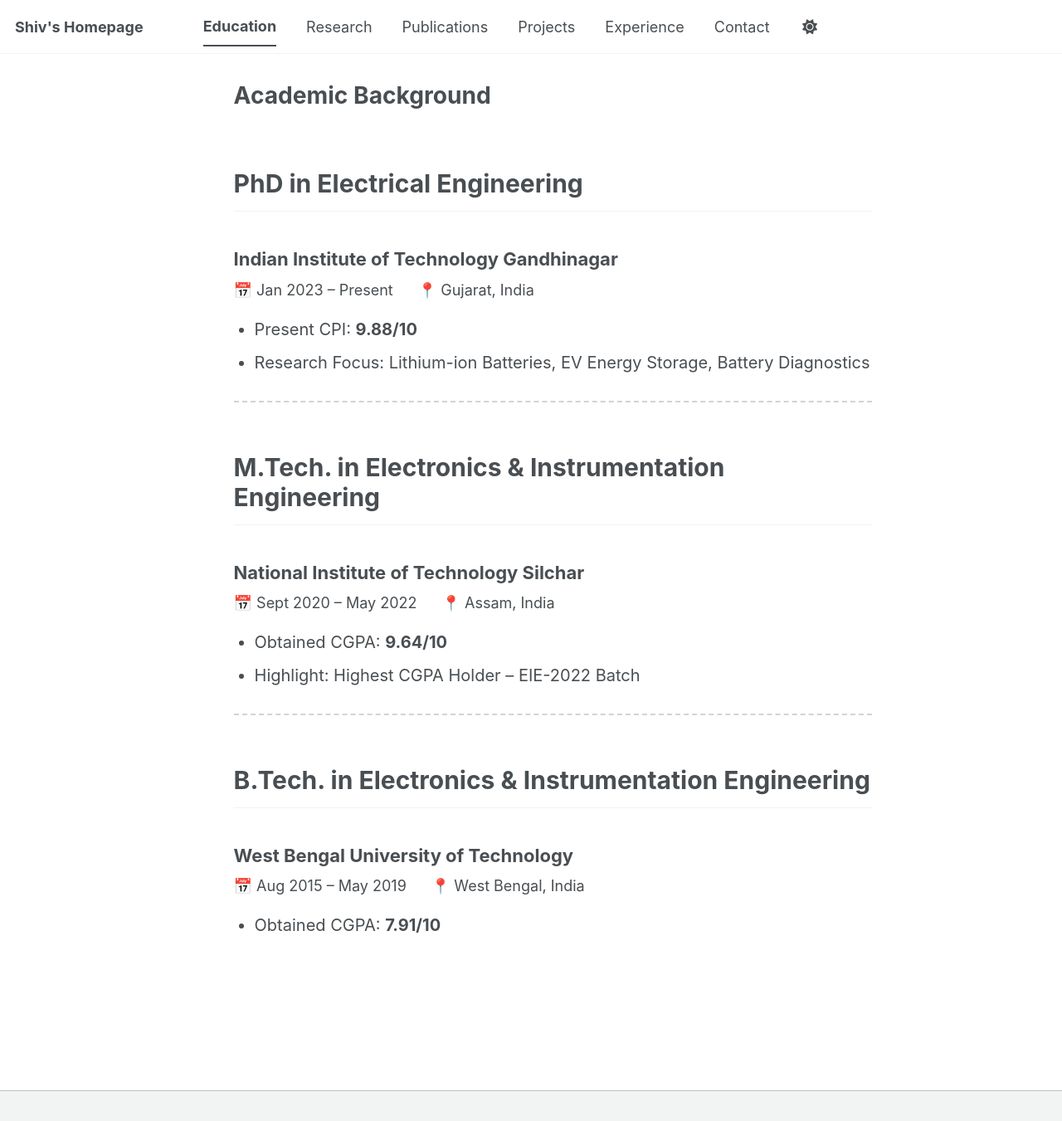
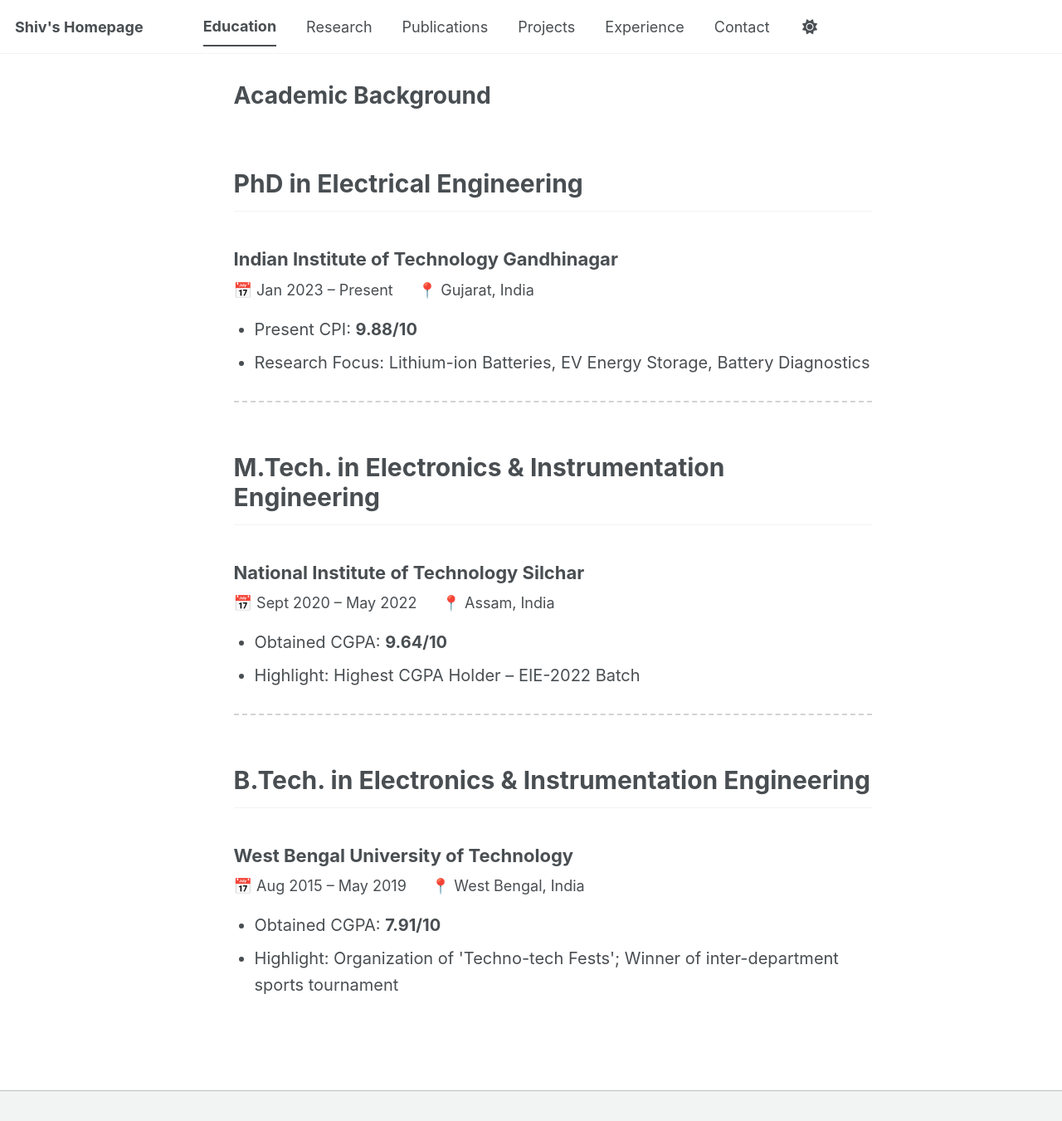
Before and after one commit to shivshankar-sinha/shivshankar-sinha.github.io, a Jekyll site: the page built from education.md, in a window 1280 px wide and 1351 px high. Shown: the whole window at 83% size. Built offline with Jekyll 4.4.1, drawn with Linux system fonts in a browser that asks for light colours; a script bundle is joined from its source files by our own code; library files that are not in the unit come from our copies.

Commit message:
Update education.md

```diff
--- a/education.md
+++ b/education.md
@@ -54,6 +54,7 @@ author_profile: false
 
     <ul>
       <li>Obtained CGPA: <strong>7.91/10</strong></li>
+      <li>Highlight: Organization of 'Techno-tech Fests'; Winner of inter-department sports tournament</li>
     </ul>
   </div>
 
```
